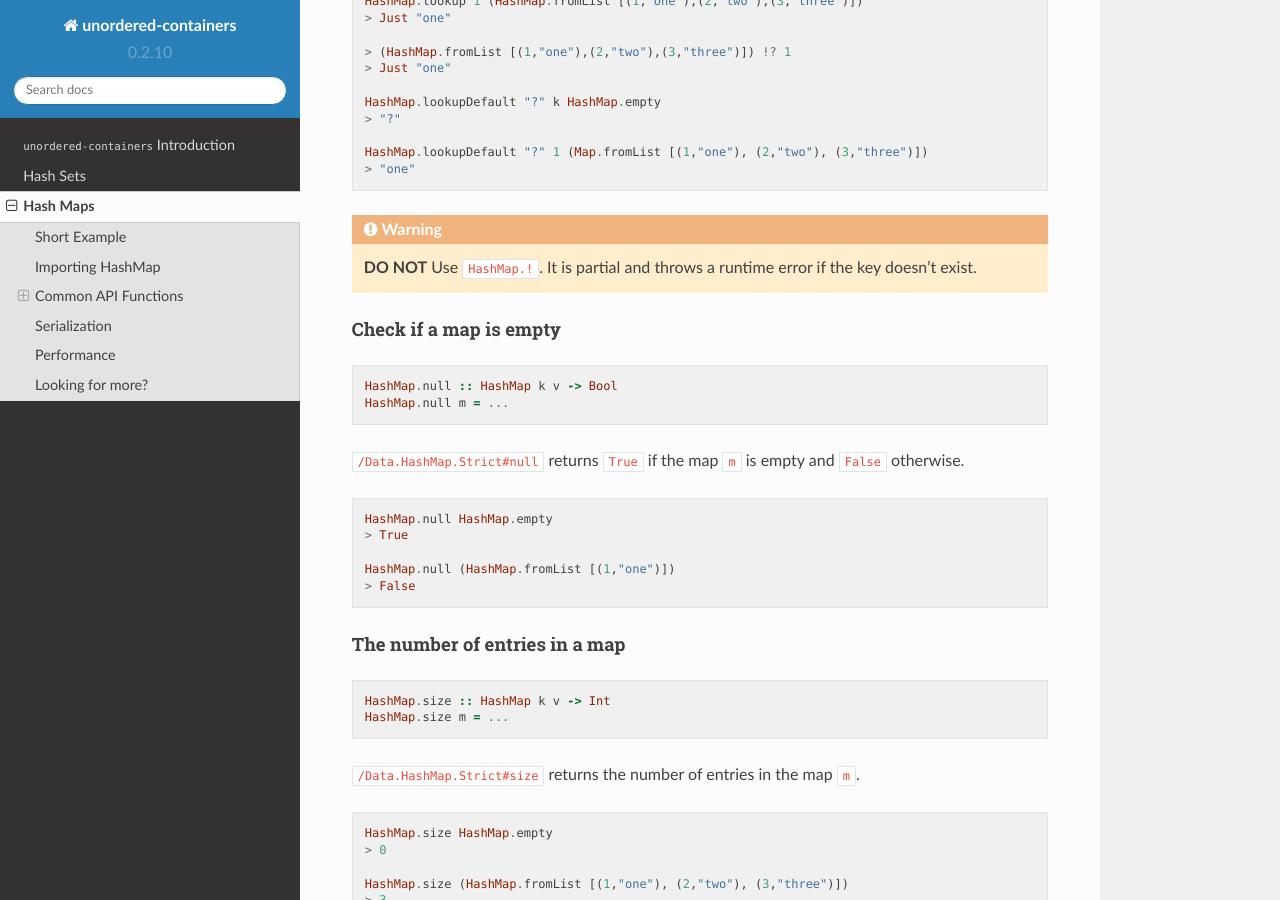
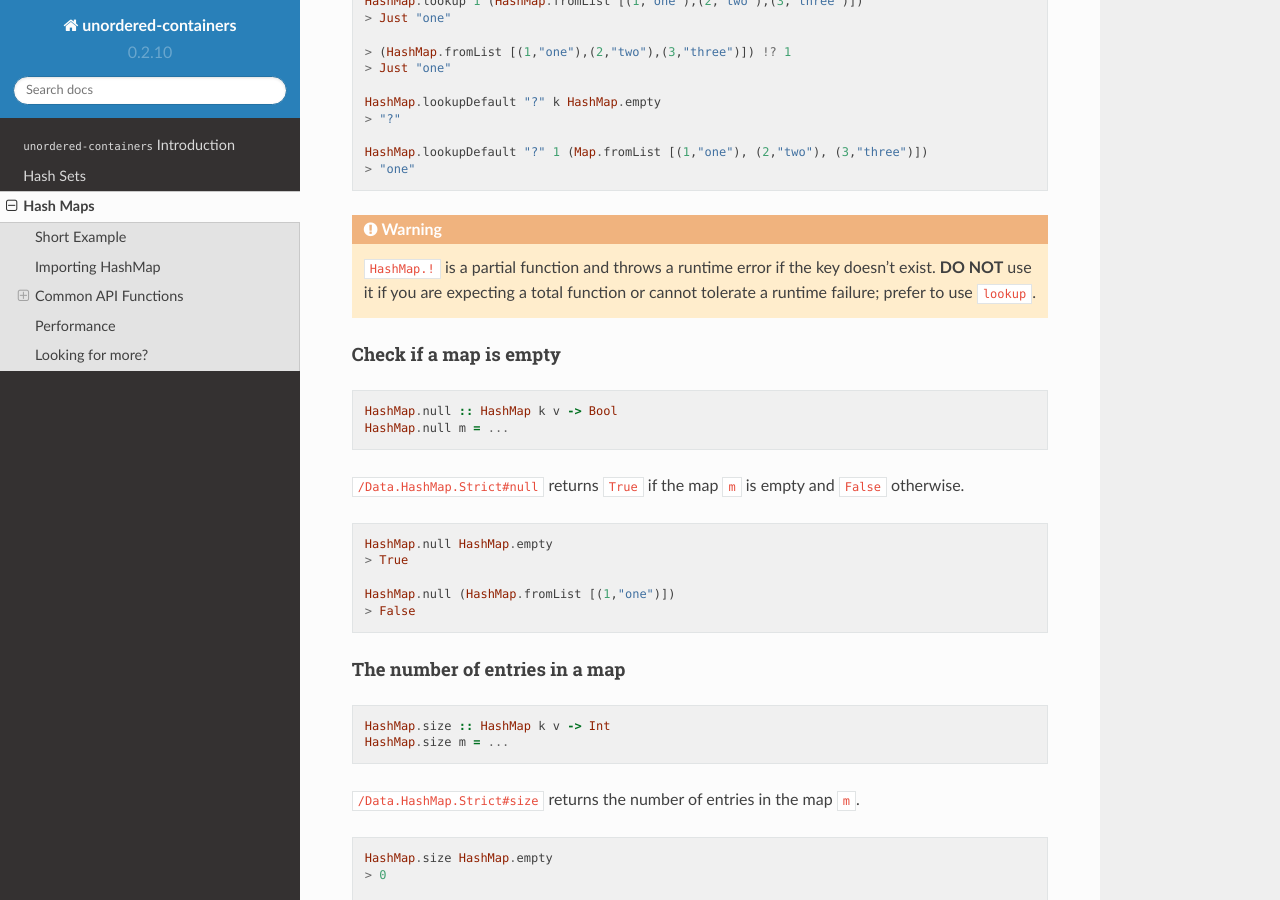
Before and after one commit to haskell-unordered-containers/unordered-containers, a Sphinx documentation site: the page built from docs/hash-map.rst, in a window 1280 px wide and 900 px high, scrolled down 4611 px. Built offline with Sphinx 7.4.7 and the Read the Docs theme 2.0.0, drawn with Linux system fonts in a browser that asks for light colours; cross-references to code outside the pages are shown as plain code; some of the changed text lies outside the part shown.

Commit message:
Address emilypi's review comments.
- Change copyright/author to 'unordered-containers maintainers'
- Change warning about HashMap.!?
- Remove incomplete Serialization sections, todo in follow-up.

```diff
--- a/docs/conf.py
+++ b/docs/conf.py
@@ -29,8 +29,8 @@ master_doc = 'index'
 
 # General information about the project.
 project = u'unordered-containers'
-copyright = u'2020, Matt Renaud'
-author = u'Matt Renaud'
+copyright = u'2020, unordered-containers maintainers'
+author = u'unordered-containers maintainers'
 
 # The short X.Y version.
 version = u'0.2.10'
--- a/docs/hash-map.rst
+++ b/docs/hash-map.rst
@@ -259,8 +259,9 @@ For example::
     > "one"
 
 .. WARNING::
-   **DO NOT** Use ``HashMap.!``. It is partial and throws a runtime error if
-   the key doesn't exist.
+   ``HashMap.!`` is a partial function and throws a runtime error if
+   the key doesn't exist. **DO NOT** use it if you are expecting a total
+   function or cannot tolerate a runtime failure; prefer to use ``lookup``.
 
 Check if a map is empty
 """""""""""""""""""""""
@@ -557,11 +558,6 @@ difference/relative complement
     > fromList [(2,"two")]
 
 
-Serialization
--------------
-
-TODO(m-renaud): Serialization docs.
-
 Performance
 -----------
 
--- a/docs/hash-set.rst
+++ b/docs/hash-set.rst
@@ -365,11 +365,6 @@ difference/relative compliment
     > fromList [2,4,6]
 
 
-Serialization
--------------
-
-TODO(m-renaud): Write serialization section.
-
 Performance
 -----------
 
```
